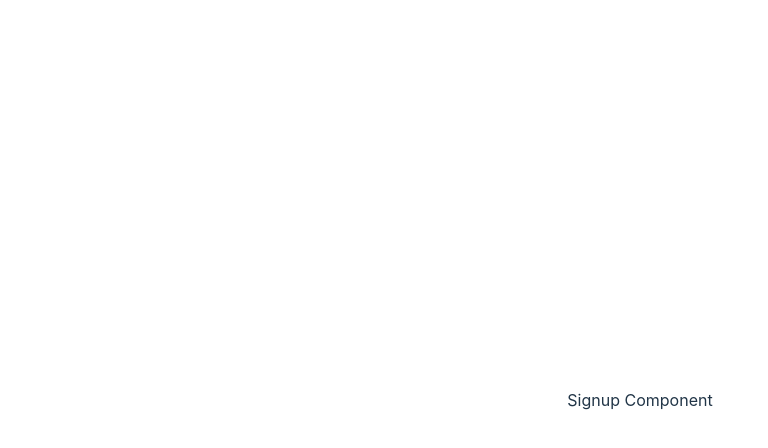
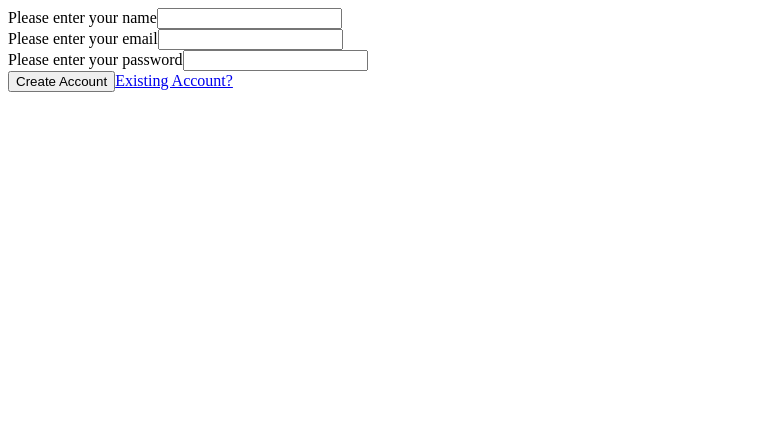
Before and after one commit to Kayahs/Scheduler, a React (Vite) app in the folder client/: page /signup in a window 1280 px wide. Shown: the top 448 px of the page, without its empty margins (0-768 px from the left). Built offline with nearby package versions, Linux system fonts and the light colour scheme.

Commit message:
Functionality of the login/signup pages complete

```diff
--- a/client/src/App.jsx
+++ b/client/src/App.jsx
@@ -1,5 +1,5 @@
 import AppContainer from 'components/containers/AppContainer'
-import 'App.css'
+// import 'App.css'
 
 const App = () => <AppContainer />
 
--- a/client/src/components/MainRouter.jsx
+++ b/client/src/components/MainRouter.jsx
@@ -7,6 +7,7 @@ import { useQuery } from '@apollo/client'
 
 import Login from 'components/routes/auth/Login'
 import Signup from 'components/routes/auth/Signup'
+import Dashboard from 'components/routes/dashboard/Dashboard'
 import ErrorPage from 'components/util/ErrorPage'
 import Loading from 'components/util/Loading'
 import { GET_AUTH_STATUS } from 'gql/queries'
--- /dev/null
+++ b/client/src/components/form/SubmitButton.jsx
@@ -0,0 +1,13 @@
+import { FormContext } from "lib/contexts"
+
+const SubmitButton = () => (
+  <FormContext.Consumer>
+    {data => (
+      <button type="submit" disabled={data.isSubmitting}>
+        {data.options.submit.label}
+      </button>
+    )}
+  </FormContext.Consumer>
+)
+
+export default SubmitButton
--- /dev/null
+++ b/client/src/components/form/TextInput.jsx
@@ -0,0 +1,23 @@
+import { FormContext } from "lib/contexts"
+
+const TextInput = ({id}) => (
+  <FormContext.Consumer>
+    {data => (
+      <div>
+        {data.options[id].label}
+        <input
+          type={data.options[id].type}
+          name={data.options[id].name}
+          onChange={data.handleChange}
+          onBlur={data.handleBlur}
+          value={data.values[id]}
+        />
+        {data.touched[id] && data.errors[id] && (
+          <div>{data.errors[id]}</div>
+        )}
+      </div>
+    )}
+  </FormContext.Consumer>
+)
+
+export default TextInput
--- /dev/null
+++ b/client/src/components/form/index.js
@@ -0,0 +1,4 @@
+import TextInput from "./TextInput"
+import SubmitButton from "./SubmitButton"
+
+export { TextInput, SubmitButton }
--- a/client/src/components/routes/auth/Login.jsx
+++ b/client/src/components/routes/auth/Login.jsx
@@ -1,3 +1,63 @@
-const Login = () => <div>Login Component</div>
+import { Fragment } from 'react'
+import { Formik } from 'formik'
+import * as Yup from 'yup'
+import { Link } from 'react-router-dom'
+
+import { LOGIN_MUTATION } from 'gql/mutations'
+import { FormContext } from 'lib/contexts'
+import { TextInput, SubmitButton } from 'components/form'
+import { useMutation } from '@apollo/client'
+
+const Login = () => {
+  const options = {
+    email: {
+      label: "Please enter your email",
+      type: "email",
+      name: "email"
+    },
+    password: {
+      label: "Please enter your password",
+      type: "password",
+      name: "password"
+    },
+    submit: {
+      label: "Login"
+    }
+  }
+  const [login, { data, loading, error }] = useMutation(LOGIN_MUTATION)
+
+  return (
+    <Formik
+      initialValues={{
+        email: '',
+        password: ''
+      }}
+      validationSchema={Yup.object().shape({
+        email: Yup.string()
+          .email()
+          .required("Required"),
+        password: Yup.string()
+          .required("Required")
+      })}
+      onSubmit={(values, { setSubmitting }) => {
+        login({ variables: { input: values }})
+        setSubmitting(false)
+      }}
+    >
+      {props => (
+        <FormContext.Provider value={{ ...props, options }}>
+          <form onSubmit={props.handleSubmit}>
+            <Fragment>
+              <TextInput id="email" />
+              <TextInput id="password" />
+              <SubmitButton />
+              <Link to={'/signup'}>Create an account</Link>
+            </Fragment>
+          </form>
+        </FormContext.Provider>
+      )}
+    </Formik>
+  )
+}
 
 export default Login
--- a/client/src/components/routes/auth/Signup.jsx
+++ b/client/src/components/routes/auth/Signup.jsx
@@ -1,3 +1,69 @@
-const Signup = () => <div>Signup Component</div>
+import { Fragment } from 'react'
+import { Formik } from 'formik'
+import * as Yup from 'yup'
+import { Link } from 'react-router-dom'
+
+import { SIGNUP_MUTATION } from 'gql/mutations'
+import { FormContext } from 'lib/contexts'
+import { TextInput, SubmitButton } from 'components/form'
+import { useMutation } from '@apollo/client'
+
+const Signup = () => {
+  const [signup, { data, loading, error }] = useMutation(SIGNUP_MUTATION)
+  const options = {
+    email: {
+      label: 'Please enter your email',
+      type: 'email',
+      name: 'email'
+    },
+    password: {
+      label: 'Please enter your password',
+      type: 'password',
+      name: 'password'
+    },
+    fullname: {
+      label: 'Please enter your name',
+      type: 'text',
+      name: 'fullname'
+    },
+    submit: {
+      label: 'Create Account'
+    }
+  }
+  return (
+    <Formik
+      initialValues={{
+        fullname: '',
+        email: '',
+        password: ''
+      }}
+      validationSchema={Yup.object().shape({
+        fullname: Yup.string(),
+        email: Yup.string()
+          .email()
+          .required("required"),
+        password: Yup.string().required("required")
+      })}
+      onSubmit={(values, { setSubmitting }) => {
+        signup({ variables: { input: values }})
+        setSubmitting(false)
+      }}
+    >
+      {props => (
+        <FormContext.Provider value={{ ...props, options }}>
+          <form onSubmit={props.handleSubmit}>
+            <Fragment>
+              <TextInput id="fullname" />
+              <TextInput id="email" />
+              <TextInput id="password" />
+              <SubmitButton />
+              <Link to='/'>Existing Account?</Link>
+            </Fragment>
+          </form>
+        </FormContext.Provider>
+      )}
+    </Formik>
+  )
+}
 
 export default Signup
--- a/client/src/components/routes/dashboard/Dashboard.jsx
+++ b/client/src/components/routes/dashboard/Dashboard.jsx
@@ -1,3 +1,5 @@
-const Dashboard = () => <div>Dashboard Component</div>
+import Logout from "components/util/Logout"
+
+const Dashboard = () => <div>Dashboard Component<Logout /></div>
 
 export default Dashboard
--- /dev/null
+++ b/client/src/components/util/Logout.jsx
@@ -0,0 +1,13 @@
+import { useMutation } from "@apollo/client"
+import { LOGOUT_MUTATION } from "gql/mutations"
+
+const Logout = () => {
+  const [logout, { data, loading, error }] = useMutation(LOGOUT_MUTATION)
+  return (
+    <div>
+      <button onClick={logout}>Logout</button>
+    </div>
+  )
+}
+
+export default Logout
--- a/client/src/gql/mutations.js
+++ b/client/src/gql/mutations.js
@@ -1 +1,31 @@
 import { gql } from "@apollo/client"
+
+export const LOGIN_MUTATION = gql`
+  mutation loginMutation($input: LoginInput!) {
+    login(input: $input) {
+      error {
+        code
+        message
+      }
+      csrfToken
+    }
+  }
+`
+
+export const SIGNUP_MUTATION = gql`
+  mutation signupMutation($input: NewUserInput!) {
+    signup(input: $input) {
+      error {
+        code
+        message
+      }
+      csrfToken
+    }
+  }
+`
+
+export const LOGOUT_MUTATION = gql`
+  mutation logoutMutation {
+    logout
+  }
+`
--- a/client/src/main.jsx
+++ b/client/src/main.jsx
@@ -1,6 +1,6 @@
 import { createRoot } from 'react-dom/client'
 import App from 'App.jsx'
-import 'index.css'
+// import 'index.css'
 
 const root = createRoot(document.getElementById('root'));
 
```
Also changed, not shown: client/package.json (+8 -1 lines), 1 other file (tests, documents, lock files or other folders).
